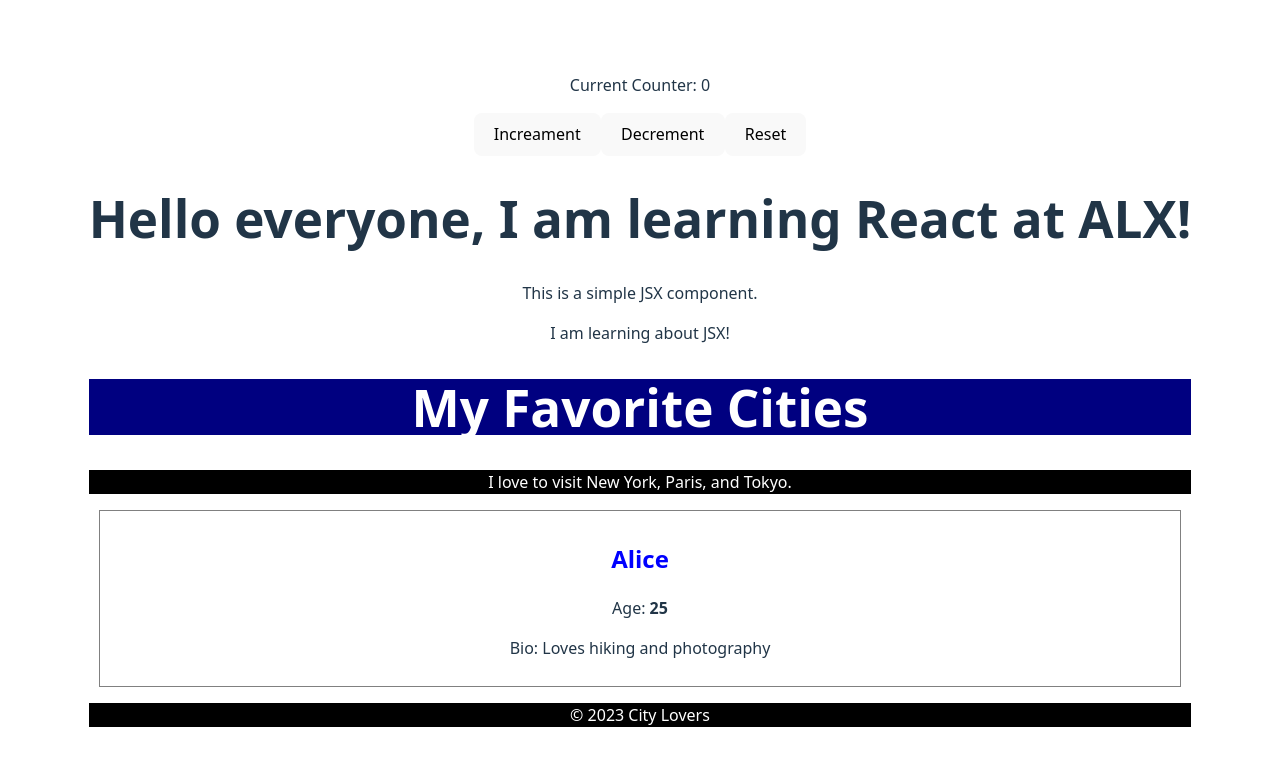
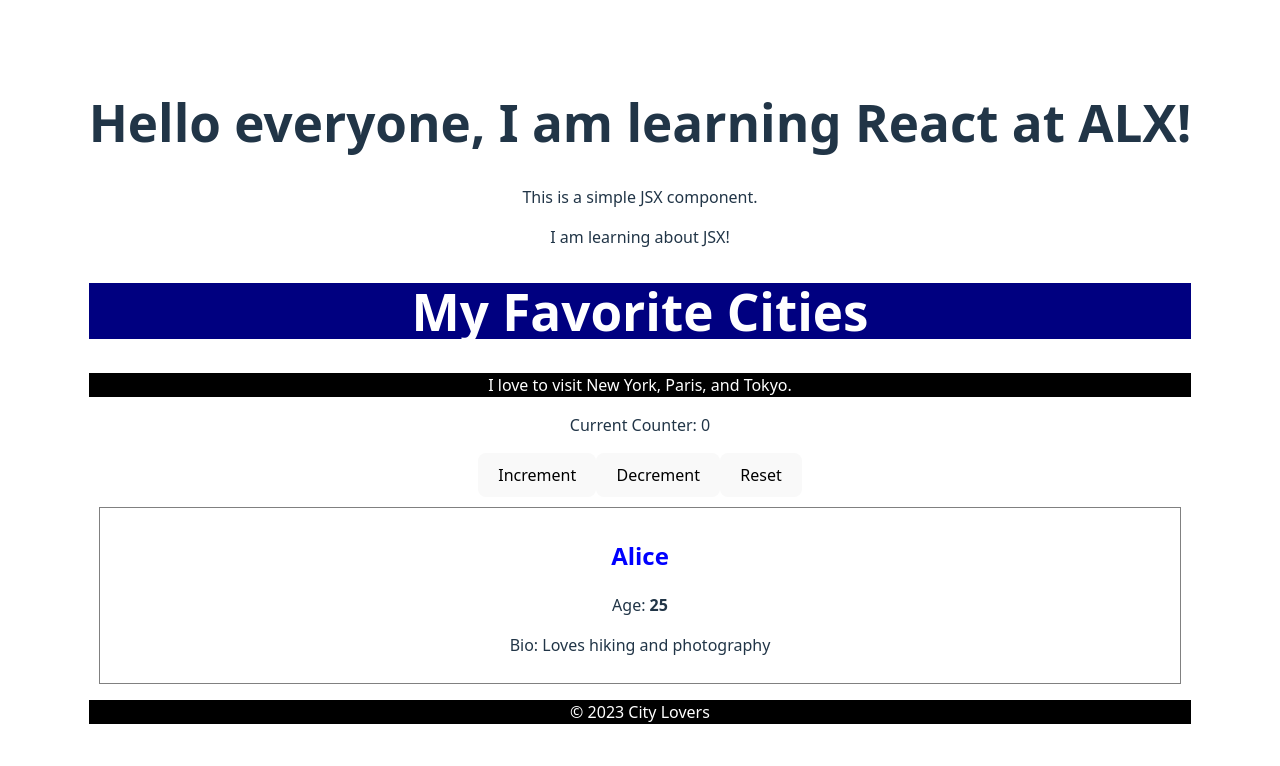
Before and after one commit to skidan007/alx-fe-reactjs, a React (Vite) app in the folder alx-react-app-new/: page / in a window 1280 px wide. Shown: the top 766 px of the page. Built offline with nearby package versions, Linux system fonts and the light colour scheme.

Commit message:
all done

```diff
--- a/alx-react-app-new/src/App.jsx
+++ b/alx-react-app-new/src/App.jsx
@@ -15,10 +15,11 @@ function App() {
   return (
     <>
 
-      <Counter />
+
       <WelcomeMessage />
       <Header />
       <MainContent />
+       <Counter />
       <UserProfile name="Alice" age="25" bio="Loves hiking and photography" />
       <Footer />
 
--- a/alx-react-app-new/src/components/Counter.jsx
+++ b/alx-react-app-new/src/components/Counter.jsx
@@ -1,4 +1,4 @@
-import React, { useState} from "react";
+import  { useState} from "react";
 
 function Counter() {
     const [count, setCount] = useState(0);
@@ -6,7 +6,7 @@ function Counter() {
     return (
     <div>
         <p>Current Counter: {count}</p>
-        <button onClick={ () => setCount(count + 1)}>Increament</button>
+        <button onClick={ () => setCount(count + 1)}>Increment</button>
         <button onClick={() => setCount(count - 1)}>Decrement</button>
         <button onClick={() => setCount(0)}>Reset</button>
     </div>
```
